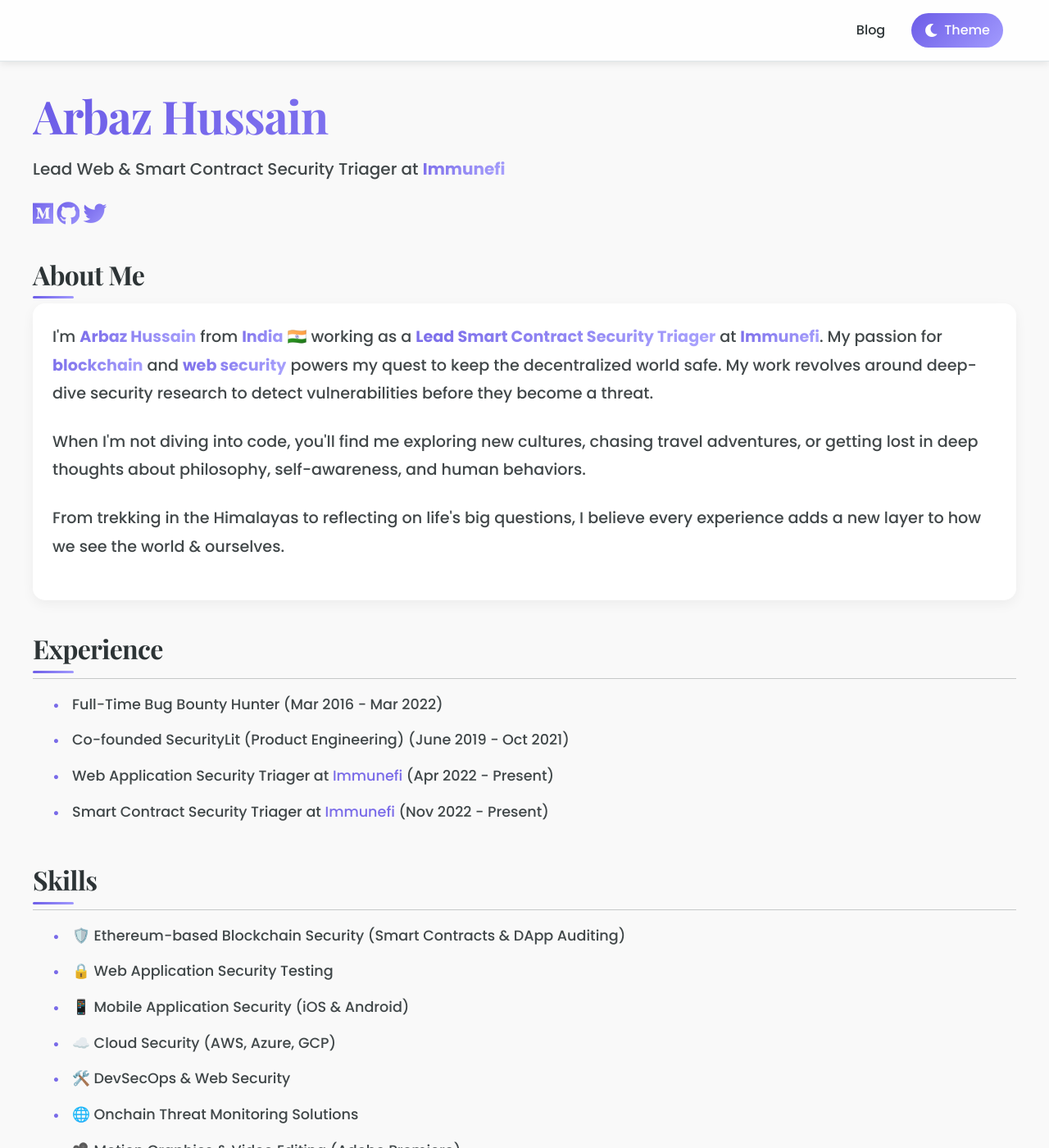
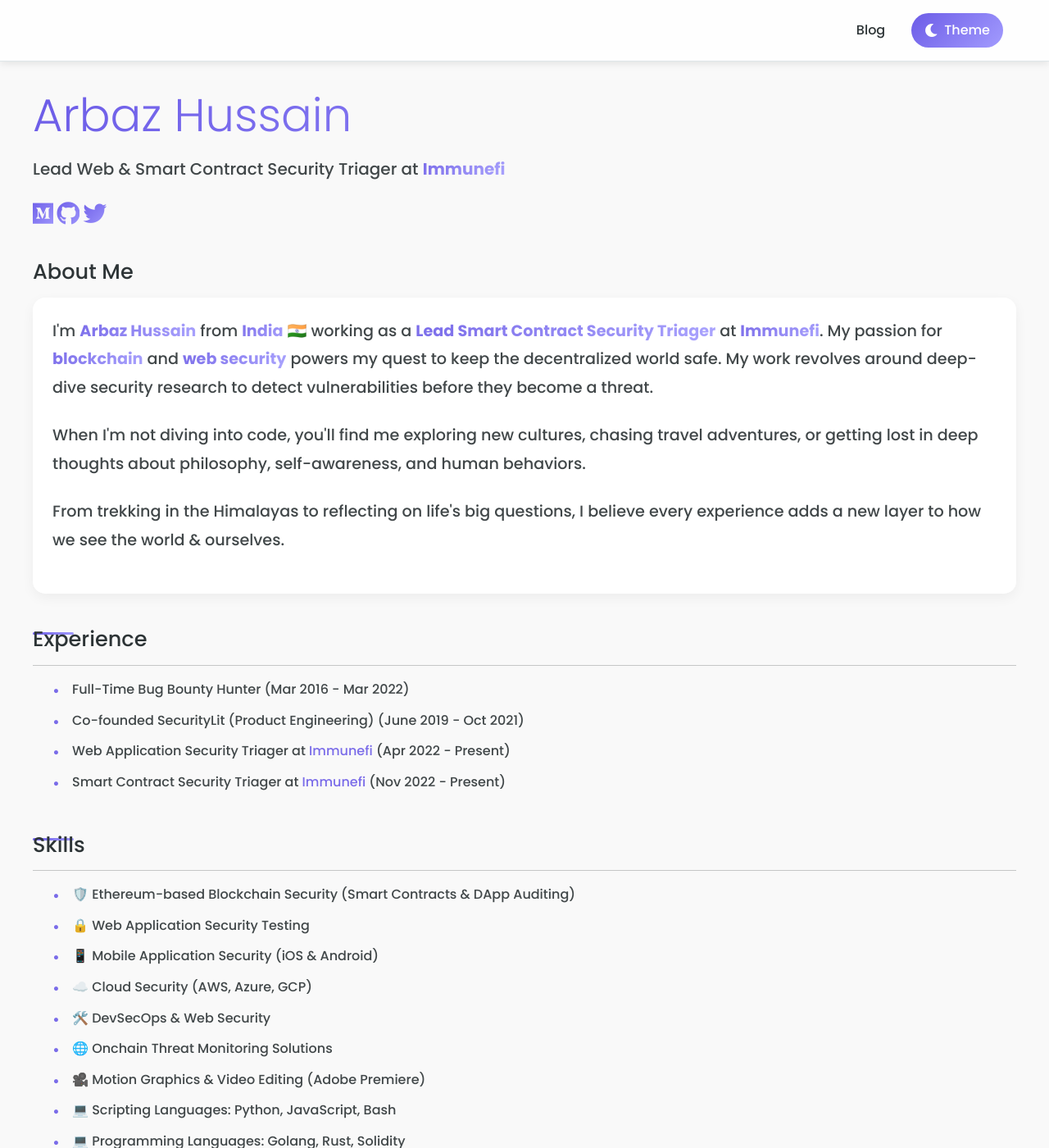
Before and after one commit to arbazkiraak/arbazkiraak.github.io, a Jekyll site: the page index.html, which Jekyll copies as it is, in a window 1280 px wide and 1400 px high. Shown: the whole window at 82% size. Built offline with Jekyll 4.4.1, drawn with Linux system fonts in a browser that asks for light colours; a script that is not in the unit is left out; comment, search, counter and statistics services are not loaded.

Commit message:
adjust font size

```diff
--- a/index.html
+++ b/index.html
@@ -78,23 +78,8 @@
     }
 
     /* Typography */
-    h1,
-    h2,
-    h3,
-    h4,
-    h5,
-    h6 {
-      font-family: 'Playfair Display', serif;
-      font-weight: 700;
-      margin-top: 0;
-      margin-bottom: 1.5rem;
-      color: var(--text-color);
-      position: relative;
-      letter-spacing: -0.02em;
-    }
-
     h1 {
-      font-size: 3.5rem;
+      font-size: 2.5rem;
       background: var(--gradient-primary);
       -webkit-background-clip: text;
       -webkit-text-fill-color: transparent;
@@ -102,8 +87,8 @@
     }
 
     h3 {
-      font-size: 2rem;
-      margin-bottom: 1.5rem;
+      font-size: 1.6rem;
+      margin-bottom: 1rem;
     }
 
     h3::after {
@@ -119,16 +104,16 @@
 
     p,
     li {
-      font-size: 1.1rem;
-      line-height: 1.8;
+      font-size: 1rem;
+      line-height: 1.6;
       color: var(--text-color);
       opacity: 0.9;
     }
 
     .lead {
-      font-size: 1.4rem;
+      font-size: 1.2rem;
       font-weight: 500;
-      line-height: 1.6;
+      line-height: 1.5;
       color: var(--text-color);
       opacity: 0.9;
     }
@@ -235,21 +220,15 @@
     }
 
     .card-title {
-      font-size: 1.4rem;
+      font-size: 1.2rem;
       font-weight: 600;
-      margin-bottom: 1rem;
-      color: var(--text-color);
-      background: var(--gradient-primary);
-      -webkit-background-clip: text;
-      -webkit-text-fill-color: transparent;
+      margin-bottom: 0.75rem;
     }
 
     .card-text {
-      font-size: 1.1rem;
-      line-height: 1.7;
-      color: var(--text-color);
-      opacity: 0.9;
-      margin-bottom: 1rem;
+      font-size: 1rem;
+      line-height: 1.5;
+      margin-bottom: 0.75rem;
     }
 
     .text-muted {
@@ -273,36 +252,23 @@
 
     /* Blog Posts */
     .post-link {
-      font-size: 1.3rem;
-      font-weight: 600;
-      line-height: 1.5;
-      background: var(--gradient-primary);
-      -webkit-background-clip: text;
-      -webkit-text-fill-color: transparent;
+      font-size: 1.1rem;
+      line-height: 1.4;
     }
 
     .post-meta span {
-      font-size: 0.9rem;
-      font-weight: 500;
-      background: var(--gradient-secondary);
-      -webkit-background-clip: text;
-      -webkit-text-fill-color: transparent;
-      margin-right: 0.5rem;
+      font-size: 0.85rem;
     }
 
     /* Book Recommendations */
     .book h4 {
-      font-size: 1.4rem;
-      font-weight: 600;
-      margin: 1rem 0;
-      color: var(--text-color);
+      font-size: 1.2rem;
+      margin: 0.75rem 0;
     }
 
     .book p {
-      font-size: 1.1rem;
-      line-height: 1.7;
-      color: var(--text-color);
-      opacity: 0.9;
+      font-size: 1rem;
+      line-height: 1.5;
     }
 
     /* Social Icons */
@@ -728,16 +694,12 @@
     }
 
     .strava-stat strong {
-      display: block;
-      font-size: 1.2rem;
-      margin-bottom: 0.5rem;
-      color: var(--primary-color);
+      font-size: 1rem;
+      margin-bottom: 0.25rem;
     }
 
     .strava-stat span {
-      font-size: 1.1rem;
-      color: var(--text-color);
-      opacity: 0.9;
+      font-size: 0.9rem;
     }
 
     .strava-activity {
@@ -745,12 +707,8 @@
     }
 
     .strava-activity h4 {
-      font-size: 1.4rem;
-      margin-bottom: 1rem;
-      color: var(--text-color);
-      background: var(--gradient-primary);
-      -webkit-background-clip: text;
-      -webkit-text-fill-color: transparent;
+      font-size: 1.2rem;
+      margin-bottom: 0.75rem;
     }
 
     .strava-embed-placeholder {
```
Also changed, not shown: 2 other files.
